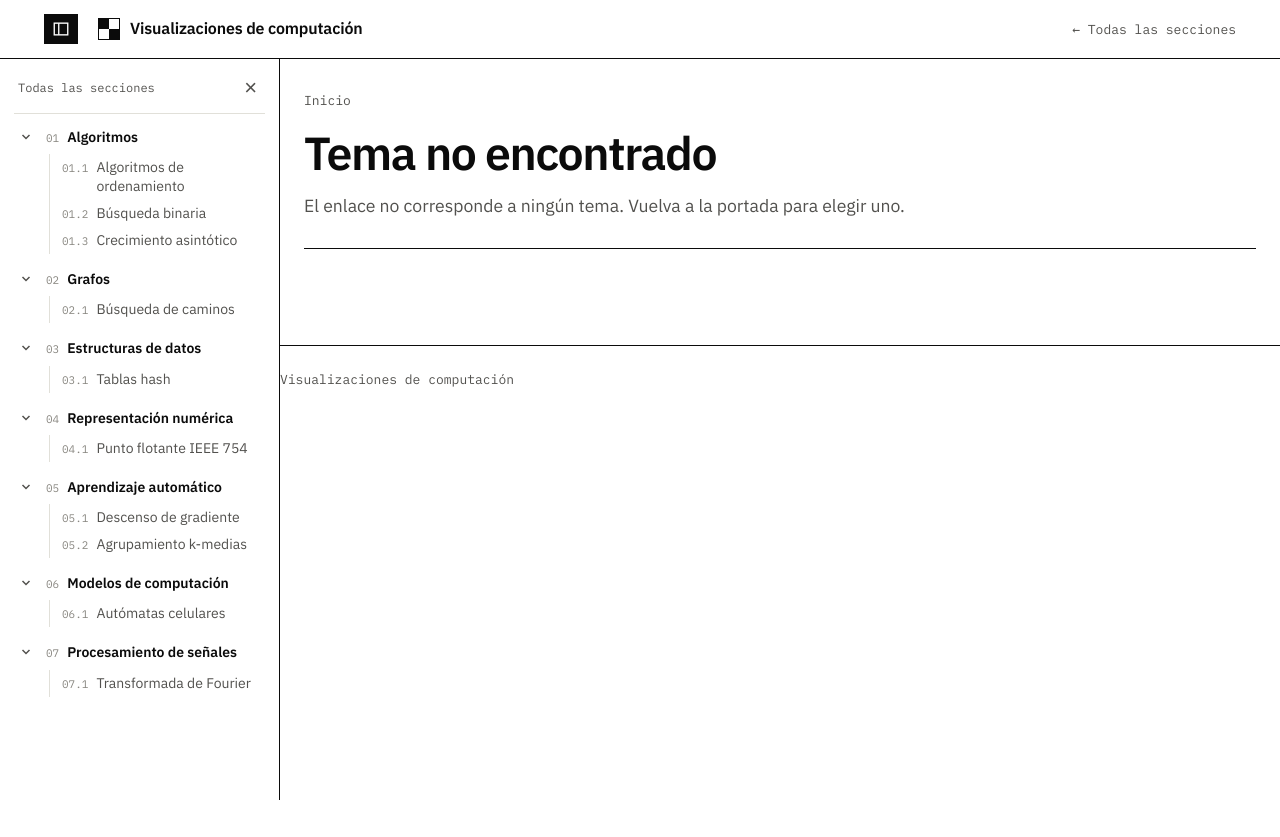
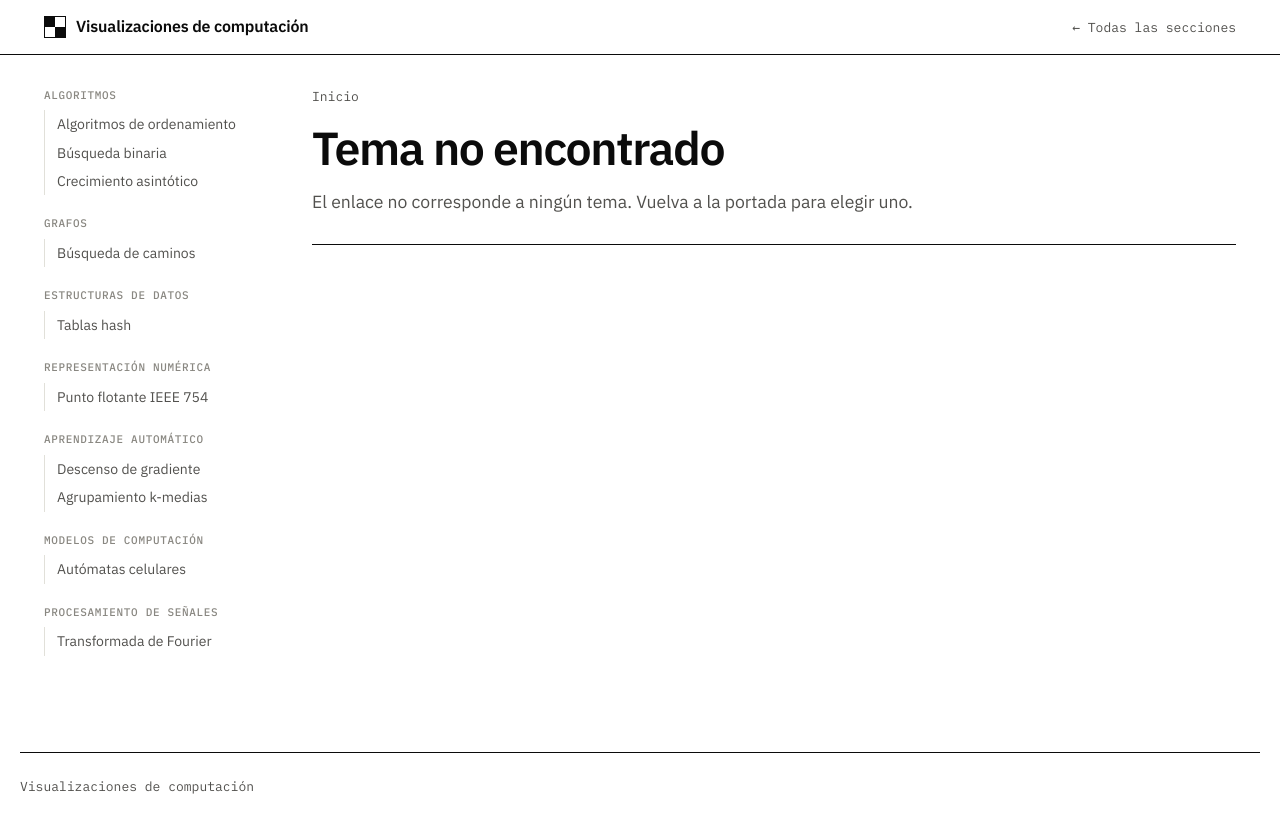
Before and after one commit to clangoi/visualizaciones, a plain HTML site: page tema.html in a window 1280 px wide. Before the commit the page ends 800 px from the top, so only its background shows below. Drawn offline with nearby package versions, Linux system fonts and the light colour scheme.

Commit message:
Elimina el panel lateral desplegable
Revierte fc0bbea y restaura el menú lateral fijo de las páginas de tema.

Co-Authored-By: Claude Opus 5.5 <noreply@anthropic.com>

```diff
--- a/css/estilos.css
+++ b/css/estilos.css
@@ -240,139 +240,44 @@ code { background: var(--fondo-2); padding: 0.05em 0.3em; border-radius: 2px; }
 
 /* ---------- Vista de tema ---------- */
 
-.diseno-tema { padding-top: 32px; }
-
-/* ---------- Panel lateral ---------- */
-
-:root { --ancho-panel: 280px; --alto-barra: 53px; }
-
-.boton-panel {
+.diseno-tema {
   display: grid;
-  place-items: center;
-  width: 34px;
-  height: 30px;
-  margin-right: 4px;
-  border: 1px solid var(--tinta);
-  background: var(--fondo);
-  color: var(--tinta);
-  cursor: pointer;
-  flex: none;
+  grid-template-columns: 220px minmax(0, 1fr);
+  gap: 48px;
+  padding-top: 32px;
 }
-.boton-panel:hover { background: var(--fondo-2); }
-body.panel-abierto .boton-panel { background: var(--tinta); color: var(--fondo); }
-.barra-interior .marca { margin-right: auto; }
-
-.panel {
-  position: fixed;
-  top: var(--alto-barra);
-  left: 0;
-  bottom: 0;
-  width: var(--ancho-panel);
-  background: var(--fondo);
-  border-right: 1px solid var(--tinta);
+.lateral {
+  position: sticky;
+  top: 84px;
+  align-self: start;
+  max-height: calc(100vh - 100px);
   overflow-y: auto;
-  overscroll-behavior: contain;
-  padding: 18px 14px 48px;
-  z-index: 30;
-  transform: translateX(-100%);
-  visibility: hidden;
   font-size: 14px;
 }
-body.panel-abierto .panel { transform: none; visibility: visible; }
-body.panel-listo .panel { transition: transform 0.2s ease, visibility 0.2s; }
-
-.panel-cabeza {
-  display: flex;
-  justify-content: space-between;
-  align-items: center;
-  padding: 0 4px 14px;
-  margin-bottom: 8px;
-  border-bottom: 1px solid var(--linea);
+.lateral h4 {
+  font-family: var(--mono);
+  font-size: 11px;
+  font-weight: 500;
+  text-transform: uppercase;
+  letter-spacing: 0.06em;
+  color: var(--tinta-3);
+  margin: 20px 0 6px;
 }
-.panel-inicio {
-  font-family: var(--mono);
-  font-size: 12px;
+.lateral h4:first-child { margin-top: 0; }
+.lateral ul { list-style: none; margin: 0; padding: 0; }
+.lateral li a {
+  display: block;
+  padding: 3px 0 3px 12px;
+  border-left: 1px solid var(--linea);
   text-decoration: none;
   color: var(--tinta-2);
 }
-.panel-inicio:hover { color: var(--tinta); text-decoration: underline; }
-.panel-cerrar {
-  border: none;
-  background: none;
-  font-size: 22px;
-  line-height: 1;
-  cursor: pointer;
-  color: var(--tinta-2);
-  padding: 0 4px;
-}
-.panel-cerrar:hover { color: var(--tinta); }
-
-.panel-lista, .panel-temas { list-style: none; margin: 0; padding: 0; }
-.panel-seccion { margin: 2px 0; }
-.panel-fila { display: flex; align-items: center; gap: 2px; }
-.panel-plegar {
-  width: 24px;
-  height: 28px;
-  display: grid;
-  place-items: center;
-  border: none;
-  background: none;
-  cursor: pointer;
-  color: var(--tinta-2);
-  flex: none;
-}
-.panel-plegar svg { transition: transform 0.15s; }
-.panel-plegar[aria-expanded="true"] svg { transform: rotate(90deg); }
-.panel-plegar:hover { color: var(--tinta); }
-.panel-seccion-enlace {
-  flex: 1;
-  display: flex;
-  gap: 8px;
-  align-items: baseline;
-  padding: 4px 6px;
-  text-decoration: none;
-  font-weight: 600;
-}
-.panel-seccion-enlace:hover { background: var(--tinta); color: var(--fondo); }
-.panel-seccion-enlace:hover .panel-codigo { color: #c3c2b7; }
-.panel-codigo { font-family: var(--mono); font-size: 11px; font-weight: 400; color: var(--tinta-3); flex: none; }
-
-.panel-temas { margin: 2px 0 10px 35px; border-left: 1px solid var(--linea); }
-.panel-temas a {
-  display: flex;
-  gap: 8px;
-  align-items: baseline;
-  padding: 4px 8px 4px 12px;
-  margin-left: -1px;
-  border-left: 1px solid transparent;
-  text-decoration: none;
-  color: var(--tinta-2);
-  line-height: 1.35;
-}
-.panel-temas a:hover { color: var(--tinta); border-left-color: var(--tinta); background: var(--fondo-2); }
-.panel-temas a[aria-current="page"] {
+.lateral li a:hover { color: var(--tinta); border-left-color: var(--tinta); }
+.lateral li a[aria-current="page"] {
   color: var(--tinta);
   font-weight: 600;
   border-left: 3px solid var(--tinta);
   padding-left: 10px;
-}
-
-.panel-fondo {
-  position: fixed;
-  inset: var(--alto-barra) 0 0 0;
-  background: rgba(11, 11, 11, 0.35);
-  z-index: 25;
-}
-
-/* En escritorio el panel empuja el contenido; la barra superior sigue ocupando todo el ancho. */
-@media (min-width: 921px) {
-  body.panel-abierto { padding-left: var(--ancho-panel); }
-  body.panel-abierto .barra { margin-left: calc(-1 * var(--ancho-panel)); }
-  body.panel-listo { transition: padding-left 0.2s ease; }
-  body.panel-listo .barra { transition: margin-left 0.2s ease; }
-}
-@media (max-width: 920px) {
-  .panel { width: min(var(--ancho-panel), 86vw); box-shadow: 4px 0 16px rgba(0, 0, 0, 0.12); }
 }
 
 .migas {
@@ -603,11 +508,12 @@ body.panel-listo .panel { transition: transform 0.2s ease, visibility 0.2s; }
 /* ---------- Adaptación a pantallas pequeñas ---------- */
 
 @media (max-width: 920px) {
+  .diseno-tema { grid-template-columns: 1fr; gap: 0; }
+  .lateral { display: none; }
   .dos-columnas { grid-template-columns: 1fr; }
 }
 @media (max-width: 600px) {
   .contenedor, .barra-interior { padding-left: 16px; padding-right: 16px; }
-  .barra nav { display: none; }
   .viz-cuerpo { padding: 14px; }
   .viz-cabecera { padding: 14px; }
   .herramientas { position: static; }
--- a/js/panel.js
+++ /dev/null
@@ -1,111 +0,0 @@
-/* Panel lateral izquierdo: secciones con sus temas anidados.
-   Se despliega y retrae con el botón de la barra superior; en pantallas
-   pequeñas se superpone al contenido. Recuerda su estado en el navegador. */
-(function () {
-  'use strict';
-  const { el } = VIZ;
-
-  const CLAVE_ABIERTO = 'panel-abierto';
-  const CLAVE_SECCIONES = 'panel-secciones-plegadas';
-  const leer = (k, def) => {
-    try { const v = localStorage.getItem(k); return v == null ? def : JSON.parse(v); } catch { return def; }
-  };
-  const guardar = (k, v) => {
-    try { localStorage.setItem(k, JSON.stringify(v)); } catch { /* sin almacenamiento */ }
-  };
-
-  const movil = window.matchMedia('(max-width: 920px)');
-  const enTema = /tema\.html$/.test(location.pathname);
-  const temaActual = enTema ? CATALOGO.buscar(new URLSearchParams(location.search).get('id')) : null;
-  const plegadas = new Set(leer(CLAVE_SECCIONES, []));
-  if (temaActual) plegadas.delete(temaActual.seccion.id);
-
-  const chevron = '<svg viewBox="0 0 12 12" width="12" height="12" aria-hidden="true"><path d="M4 2.5 7.5 6 4 9.5" fill="none" stroke="currentColor" stroke-width="1.5"/></svg>';
-  const iconoPanel = '<svg viewBox="0 0 20 20" width="18" height="18" aria-hidden="true" fill="none" stroke="currentColor" stroke-width="1.5"><rect x="2.5" y="3.5" width="15" height="13"/><path d="M7.5 3.5v13"/></svg>';
-
-  /* --- Contenido del panel --- */
-
-  const panel = el('nav', { class: 'panel', id: 'panel', 'aria-label': 'Secciones y temas' });
-  const lista = el('ul', { class: 'panel-lista' });
-  panel.append(
-    el('div', { class: 'panel-cabeza' },
-      el('a', { href: 'index.html', class: 'panel-inicio' }, 'Todas las secciones'),
-      el('button', { type: 'button', class: 'panel-cerrar', 'aria-label': 'Cerrar panel', html: '×' })),
-    lista);
-
-  for (const s of CATALOGO.secciones) {
-    const idTemas = `panel-temas-${s.id}`;
-    const abierta = !plegadas.has(s.id);
-    const plegar = el('button', {
-      type: 'button', class: 'panel-plegar', 'aria-expanded': String(abierta), 'aria-controls': idTemas,
-      'aria-label': `Mostrar u ocultar los temas de ${s.nombre}`, html: chevron,
-    });
-    const temas = el('ul', { class: 'panel-temas', id: idTemas, hidden: !abierta },
-      s.temas.map((t) => el('li', null,
-        el('a', { href: `tema.html?id=${t.id}`, 'aria-current': t === temaActual ? 'page' : null },
-          el('span', { class: 'panel-codigo' }, t.codigo), t.titulo))));
-    plegar.addEventListener('click', () => {
-      const ahora = plegar.getAttribute('aria-expanded') !== 'true';
-      plegar.setAttribute('aria-expanded', String(ahora));
-      temas.hidden = !ahora;
-      ahora ? plegadas.delete(s.id) : plegadas.add(s.id);
-      guardar(CLAVE_SECCIONES, [...plegadas]);
-    });
-    lista.appendChild(el('li', { class: 'panel-seccion' + (temaActual && temaActual.seccion === s ? ' actual' : '') },
-      el('div', { class: 'panel-fila' },
-        plegar,
-        el('a', { class: 'panel-seccion-enlace', href: `index.html#${s.id}` },
-          el('span', { class: 'panel-codigo' }, s.numero), s.nombre)),
-      temas));
-  }
-
-  const fondo = el('div', { class: 'panel-fondo', hidden: true });
-  document.body.append(panel, fondo);
-
-  /* --- Botón en la barra superior --- */
-
-  const barra = document.querySelector('.barra');
-  const boton = el('button', {
-    type: 'button', class: 'boton-panel', 'aria-controls': 'panel', html: iconoPanel,
-  });
-  barra.querySelector('.barra-interior').prepend(boton);
-
-  // La altura de la barra define dónde empieza el panel.
-  const fijarAltura = () => document.documentElement.style.setProperty('--alto-barra', barra.offsetHeight + 'px');
-  new ResizeObserver(fijarAltura).observe(barra);
-  fijarAltura();
-
-  /* --- Abrir y cerrar --- */
-
-  function aplicar(abierto) {
-    document.body.classList.toggle('panel-abierto', abierto);
-    boton.setAttribute('aria-expanded', String(abierto));
-    boton.setAttribute('aria-label', abierto ? 'Retraer panel de secciones' : 'Desplegar panel de secciones');
-    boton.title = boton.getAttribute('aria-label');
-    fondo.hidden = !(abierto && movil.matches);
-    panel.inert = !abierto;
-  }
-  const abiertoInicial = () => (movil.matches ? false : leer(CLAVE_ABIERTO, true));
-  function alternar(abierto) {
-    aplicar(abierto);
-    if (!movil.matches) guardar(CLAVE_ABIERTO, abierto);
-  }
-
-  boton.addEventListener('click', () => alternar(!document.body.classList.contains('panel-abierto')));
-  panel.querySelector('.panel-cerrar').addEventListener('click', () => { alternar(false); boton.focus(); });
-  fondo.addEventListener('click', () => alternar(false));
-  document.addEventListener('keydown', (e) => {
-    if (e.key === 'Escape' && movil.matches && document.body.classList.contains('panel-abierto')) { alternar(false); boton.focus(); }
-  });
-  // En móvil, el panel se cierra al elegir un destino.
-  panel.addEventListener('click', (e) => { if (e.target.closest('a') && movil.matches) alternar(false); });
-  movil.addEventListener('change', () => aplicar(abiertoInicial()));
-
-  aplicar(abiertoInicial());
-  // Activa las transiciones solo después del primer pintado, para no animar al cargar.
-  requestAnimationFrame(() => requestAnimationFrame(() => document.body.classList.add('panel-listo')));
-
-  // Mantiene visible el tema actual dentro del panel.
-  const actual = panel.querySelector('[aria-current="page"]');
-  if (actual) panel.scrollTop = Math.max(0, actual.offsetTop - panel.clientHeight / 2);
-})();
--- a/js/tema.js
+++ b/js/tema.js
@@ -10,8 +10,16 @@
   'use strict';
   const { el } = VIZ;
   const raiz = document.getElementById('tema');
+  const lateral = document.getElementById('lateral');
   const id = new URLSearchParams(location.search).get('id');
   const tema = CATALOGO.buscar(id);
+
+  // Navegación lateral por secciones.
+  for (const s of CATALOGO.secciones) {
+    lateral.appendChild(el('h4', null, s.nombre));
+    lateral.appendChild(el('ul', null, s.temas.map((t) =>
+      el('li', null, el('a', { href: `tema.html?id=${t.id}`, 'aria-current': t === tema ? 'page' : null }, t.titulo)))));
+  }
 
   if (!tema) {
     raiz.append(
@@ -54,7 +62,7 @@
 
     (def.visualizaciones || []).forEach((v, i) => {
       const cuerpo = el('div', { class: 'viz-cuerpo' });
-      const figura = el('figure', { class: 'viz', id: `viz-${i + 1}` },
+      const figura = el('figure', { class: 'viz', id: `viz-${i + 1}`, style: { margin: '32px 0 40px' } },
         el('figcaption', { class: 'viz-cabecera' },
           el('h3', null, el('span', null, `Fig. ${i + 1}`), v.titulo),
           v.descripcion ? el('p', { html: v.descripcion }) : null),
--- a/tema.html
+++ b/tema.html
@@ -19,6 +19,7 @@
   </header>
 
   <div class="contenedor diseno-tema">
+    <aside class="lateral" id="lateral" aria-label="Temas"></aside>
     <main id="tema"></main>
   </div>
 
@@ -28,7 +29,6 @@
   <script defer src="https://cdn.jsdelivr.net/npm/katex@0.16.11/dist/contrib/auto-render.min.js"></script>
   <script defer src="js/comun.js"></script>
   <script defer src="js/catalogo.js"></script>
-  <script defer src="js/panel.js"></script>
   <script defer src="js/tema.js"></script>
 </body>
 </html>
```
Also changed, not shown: index.html (+0 -1 lines).
